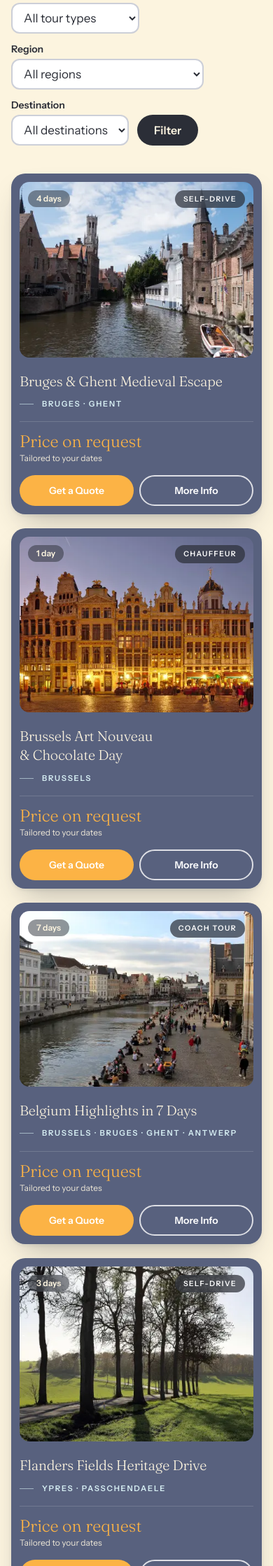
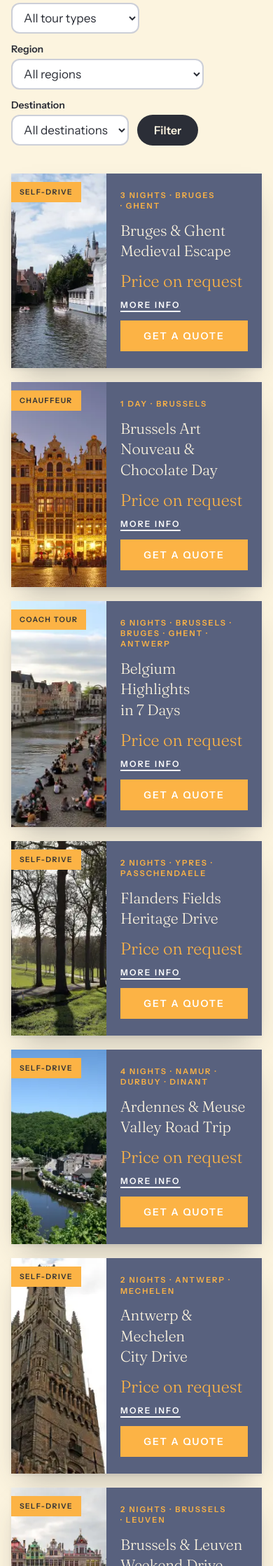
Before and after one commit to johnernel/belgium-tours, a Laravel app: page /packages in a window 390 px wide. Shown: the part 414-2652 px from the top of the page at 70% size. Run offline with Laravel 12, Linux system fonts and the light colour scheme; data comes from the database, SQL or seed files in the repository; tables that the repository leaves empty hold one stand-in row (values such as "Sample post"); style sheets or scripts are compiled from the project's sources.

Commit message:
Package card on phones: horizontal layout per the reference; View all packages moves below each carousel
Co-Authored-By: Claude Sonnet 5.5 <noreply@anthropic.com>

```diff
--- a/resources/views/pages/home.blade.php
+++ b/resources/views/pages/home.blade.php
@@ -171,7 +171,7 @@
                 <div x-data="pageCarousel()" role="region" aria-roledescription="carousel" aria-label="{{ $t->name }} trips">
                     <div class="flex flex-wrap items-end justify-between gap-4 border-b border-ink/15 pb-4">
                         <h3 class="flex items-center gap-3 whitespace-nowrap font-display text-xl sm:text-3xl"><svg viewBox="0 0 15 13" class="h-[1.15rem] w-[1.35rem] shrink-0 rounded-[3px] shadow-sm ring-1 ring-ink/10" role="img" aria-label="Belgium flag"><rect width="5" height="13" fill="#000"/><rect x="5" width="5" height="13" fill="#FAE042"/><rect x="10" width="5" height="13" fill="#ED2939"/></svg><span>{{ $t->name }} Packages</span></h3>
-                        <a href="{{ route('tours.show', $t->slug) }}" class="inline-flex min-h-11 items-center gap-2 border-2 border-ink px-5 text-sm font-semibold hover:bg-ink hover:text-cream">View all @icon('arrow-right', 'size-4')</a>
+                        <a href="{{ route('tours.show', $t->slug) }}" class="inline-flex min-h-11 items-center gap-2 border-2 border-ink px-5 text-sm font-semibold hover:bg-ink hover:text-cream max-sm:hidden">View all @icon('arrow-right', 'size-4')</a>
                     </div>
                     <div x-ref="track" @scroll.passive="update()" @keydown.arrow-left.prevent="prev()" @keydown.arrow-right.prevent="next()" tabindex="0" aria-label="{{ $t->name }} packages, swipe or use the arrows"
                          class="relative mt-8 flex snap-x snap-mandatory items-stretch gap-3 overflow-x-auto scroll-smooth pb-4 max-sm:after:w-5 max-sm:after:shrink-0 max-sm:after:content-[''] sm:gap-6 [scrollbar-width:none] motion-reduce:scroll-auto [&::-webkit-scrollbar]:hidden">
@@ -196,6 +196,8 @@
                                 class="grid size-11 place-items-center rounded-full border-2 border-ink/25 text-ink transition hover:border-ink hover:bg-ink hover:text-cream disabled:pointer-events-none disabled:opacity-30">@icon('arrow-right', 'size-5')</button>
                     </div>
                     <p x-show="pages > 1" x-cloak class="mt-2 text-center text-xs font-semibold uppercase tracking-[0.2em] text-slate" aria-live="polite"><span x-text="page + 1"></span> / <span x-text="pages"></span></p>
+                    {{-- Phones only: the "View all" link moves from the heading row to below the carousel --}}
+                    <a href="{{ route('tours.show', $t->slug) }}" class="mt-6 flex min-h-12 w-full items-center justify-center gap-2 border-2 border-ink text-sm font-semibold uppercase tracking-[0.14em] hover:bg-ink hover:text-cream sm:hidden">View all packages @icon('arrow-right', 'size-4')<span class="sr-only"> {{ $t->name }}</span></a>
                 </div>
             @endif
         @endforeach
--- a/resources/views/partials/journey-card.blade.php
+++ b/resources/views/partials/journey-card.blade.php
@@ -1,4 +1,7 @@
-{{-- Include with: package, tag. Optional: solid (true = solid slate #58617E card for the other pages, default = frosted glass), level (heading level, default 3). --}}
+{{-- Include with: package, tag. Optional: solid (true = solid slate #58617E card for the other pages, default = frosted glass), level (heading level, default 3).
+     On PHONES (below the sm breakpoint) the card is a horizontal layout copied from the client's reference: a tall photo on the left with the tour type in an amber tag,
+     and on the right a text panel (nights + route label, title, From, price, a "More info" text link and a full-width "Get a Quote" button). All square corners on phones.
+     From sm up nothing changes: the `contents` wrapper makes the text elements direct children of the card again. --}}
 @php
     $days = $package->nights + 1;
     $symbol = ['EUR' => '€', 'USD' => '$', 'GBP' => '£'][$package->currency] ?? $package->currency.' ';
@@ -8,20 +11,21 @@
     // Solid cards sit on #58617E, so the small text is a touch brighter to keep its contrast.
     $muted = $solid ? 'text-cream/90' : 'text-cream/70';
     $square = $square ?? false; // true = no rounded corners (Homepage Test)
+    $nightsLabel = $package->nights > 0 ? $package->nights.' '.($package->nights === 1 ? 'night' : 'nights') : '1 day';
 @endphp
 {{-- Journey card. Frosted glass in the "Three Ways to Travel Belgium" carousel, solid slate everywhere else. --}}
-<article class="journey-card group flex h-full flex-col {{ $square ? 'rounded-none' : 'rounded-[20px]' }} p-3 text-cream shadow-lift ring-1 {{ $solid ? 'bg-slate ring-white/10' : 'bg-ink/55 ring-white/15 backdrop-blur-md' }}">
-    <div class="relative aspect-[4/3] overflow-hidden {{ $square ? 'rounded-none' : 'rounded-[14px]' }} bg-slate">
+<article class="journey-card group flex h-full flex-col {{ $square ? 'rounded-none' : 'rounded-[20px]' }} p-3 text-cream shadow-lift ring-1 max-sm:flex-row max-sm:rounded-none max-sm:p-0 {{ $solid ? 'bg-slate ring-white/10' : 'bg-ink/55 ring-white/15 backdrop-blur-md' }}">
+    <div class="relative aspect-[4/3] overflow-hidden {{ $square ? 'rounded-none' : 'rounded-[14px]' }} bg-slate max-sm:aspect-auto max-sm:w-[38%] max-sm:shrink-0 max-sm:rounded-none">
         @if($package->hero_image)
-            <x-photo :base="$package->hero_image" :alt="$package->hero_image_alt ?: $package->title" sizes="(min-width:1024px) 30vw, (min-width:640px) 44vw, 82vw" fetchpriority="low"
-                     class="size-full transition-transform duration-700 group-hover:scale-105" />
+            <x-photo :base="$package->hero_image" :alt="$package->hero_image_alt ?: $package->title" sizes="(min-width:1024px) 30vw, (min-width:640px) 44vw, 40vw" fetchpriority="low"
+                     class="size-full transition-transform duration-700 group-hover:scale-105 max-sm:absolute max-sm:inset-0" />
         @endif
-        <span class="absolute left-3 top-3 rounded-full bg-ink/50 px-3 py-1 text-xs font-semibold text-cream backdrop-blur-md">{{ $days }} {{ $days === 1 ? 'day' : 'days' }}</span>
-        <span class="absolute right-3 top-3 rounded-full {{ $solid ? 'bg-ink/70' : 'bg-sky/30' }} px-3 py-1 text-[0.65rem] font-semibold uppercase tracking-[0.14em] text-white backdrop-blur-md">{{ $tag }}</span>
+        <span class="absolute left-3 top-3 rounded-full bg-ink/50 px-3 py-1 text-xs font-semibold text-cream backdrop-blur-md max-sm:hidden">{{ $days }} {{ $days === 1 ? 'day' : 'days' }}</span>
+        <span class="absolute right-3 top-3 rounded-full {{ $solid ? 'bg-ink/70' : 'bg-sky/30' }} px-3 py-1 text-[0.65rem] font-semibold uppercase tracking-[0.14em] text-white backdrop-blur-md max-sm:left-0 max-sm:right-auto max-sm:top-3 max-sm:rounded-none max-sm:bg-amber max-sm:px-3 max-sm:py-1.5 max-sm:text-ink max-sm:backdrop-blur-none">{{ $tag }}</span>
 
-        {{-- Hover (and keyboard focus): three highlights marked with tiny amber dashes --}}
+        {{-- Hover (and keyboard focus): three highlights marked with tiny amber dashes (not on phones) --}}
         @if($highlights)
-            <div class="absolute inset-0 flex items-end bg-gradient-to-t from-ink/95 via-ink/70 to-ink/10 p-4 opacity-0 transition-opacity duration-300 group-focus-within:opacity-100 group-hover:opacity-100">
+            <div class="absolute inset-0 flex items-end bg-gradient-to-t from-ink/95 via-ink/70 to-ink/10 p-4 opacity-0 transition-opacity duration-300 group-focus-within:opacity-100 group-hover:opacity-100 max-sm:hidden">
                 <ul class="space-y-1.5 text-sm text-cream">
                     @foreach($highlights as $h)
                         <li class="flex items-center gap-3"><span class="h-0.5 w-3 shrink-0 rounded-full bg-amber" aria-hidden="true"></span>{{ $h }}</li>
@@ -31,16 +35,20 @@
         @endif
     </div>
 
-    <h{{ $level }} class="mt-5 font-display text-xl leading-snug text-cream">{{ $package->title }}</h{{ $level }}>
+    <div class="contents max-sm:flex max-sm:min-w-0 max-sm:flex-1 max-sm:flex-col max-sm:px-5 max-sm:py-6">
+        {{-- Phones only: "4 nights · route" label above the title, as in the reference --}}
+        <p class="hidden text-[0.7rem] font-semibold uppercase leading-snug tracking-[0.18em] text-amber max-sm:block">{{ $nightsLabel }}@if($package->route) · {{ $package->route }}@endif</p>
+
+        <h{{ $level }} class="mt-5 font-display text-xl leading-snug text-cream max-sm:mt-3 max-sm:text-[1.35rem]">{{ $package->title }}</h{{ $level }}>
         @if($package->route)
-        <p class="mt-2.5 flex items-center gap-3 text-[0.7rem] font-semibold uppercase tracking-[0.16em] {{ $solid ? 'text-sky-soft' : 'text-sky' }}">
+            <p class="mt-2.5 flex items-center gap-3 text-[0.7rem] font-semibold uppercase tracking-[0.16em] {{ $solid ? 'text-sky-soft' : 'text-sky' }} max-sm:hidden">
                 <span class="h-px w-5 shrink-0 {{ $solid ? 'bg-sky-soft/60' : 'bg-sky/60' }}" aria-hidden="true"></span>{{ $package->route }}
             </p>
         @endif
 
-    <hr class="mt-4 border-white/15">
+        <hr class="mt-4 border-white/15 max-sm:hidden">
 
-    <div class="mt-auto pt-4">
+        <div class="mt-auto pt-4 max-sm:pt-4">
             @if($package->price_from !== null)
                 @if($package->original_price !== null && (float) $package->original_price > (float) $package->price_from)
                     {{-- Reduced price: "From" and the original price crossed out on their own line, then the current price with NO separate "From" label --}}
@@ -48,15 +56,18 @@
                 @else
                     <p class="text-[0.65rem] font-semibold uppercase tracking-[0.18em] {{ $muted }}">From</p>
                 @endif
-            <p class="font-display text-3xl leading-none text-amber">{{ $symbol }}{{ number_format((float) $package->price_from) }}</p>
-            <p class="mt-1 text-xs {{ $muted }}">per person</p>        @else
+                <p class="font-display text-3xl leading-none text-amber max-sm:text-[1.7rem]">{{ $symbol }}{{ number_format((float) $package->price_from) }}</p>
+                <p class="mt-1 text-xs {{ $muted }} max-sm:hidden">per person</p>
+            @else
                 <p class="font-display text-2xl leading-none text-amber">Price on request</p>
-            <p class="mt-1 text-xs {{ $muted }}">Tailored to your dates</p>
+                <p class="mt-1 text-xs {{ $muted }} max-sm:hidden">Tailored to your dates</p>
             @endif
 
-        <div class="mt-4 grid grid-cols-2 gap-2">
-            <x-button variant="cta" size="sm" :square="$square" @click="$store.modal.open({ packageId: '{{ $package->id }}', packageName: {{ \Illuminate\Support\Js::from($package->title) }}, tourType: {{ \Illuminate\Support\Js::from($package->tourType?->name) }} })">Get a Quote</x-button>
-            <x-button variant="light" size="sm" :square="$square" :href="route('packages.show', $package->slug)">More Info<span class="sr-only"> about {{ $package->title }}</span></x-button>
+            {{-- Phones: "More info" becomes an underlined text link above a full-width quote button --}}
+            <div class="mt-4 grid grid-cols-2 gap-2 max-sm:flex max-sm:flex-col-reverse max-sm:items-stretch max-sm:gap-4">
+                <x-button variant="cta" size="sm" :square="$square" class="max-sm:!rounded-none max-sm:!px-4 max-sm:uppercase max-sm:tracking-[0.14em]" @click="$store.modal.open({ packageId: '{{ $package->id }}', packageName: {{ \Illuminate\Support\Js::from($package->title) }}, tourType: {{ \Illuminate\Support\Js::from($package->tourType?->name) }} })">Get a Quote</x-button>
+                <x-button variant="light" size="sm" :square="$square" :href="route('packages.show', $package->slug)" class="max-sm:!min-h-0 max-sm:!justify-start max-sm:!rounded-none max-sm:!border-0 max-sm:!bg-transparent max-sm:!p-0 max-sm:text-xs max-sm:uppercase max-sm:tracking-[0.18em] max-sm:underline max-sm:decoration-2 max-sm:underline-offset-4 max-sm:hover:!bg-transparent max-sm:hover:!text-amber">More Info<span class="sr-only"> about {{ $package->title }}</span></x-button>
+            </div>
         </div>
     </div>
 </article>
```
Also changed, not shown: CLAUDE.md (+1 -0 lines), tests/Feature/HomepageTestPageTest.php (+10 -0 lines). Lines whose indentation alone changed are shown as unchanged.
